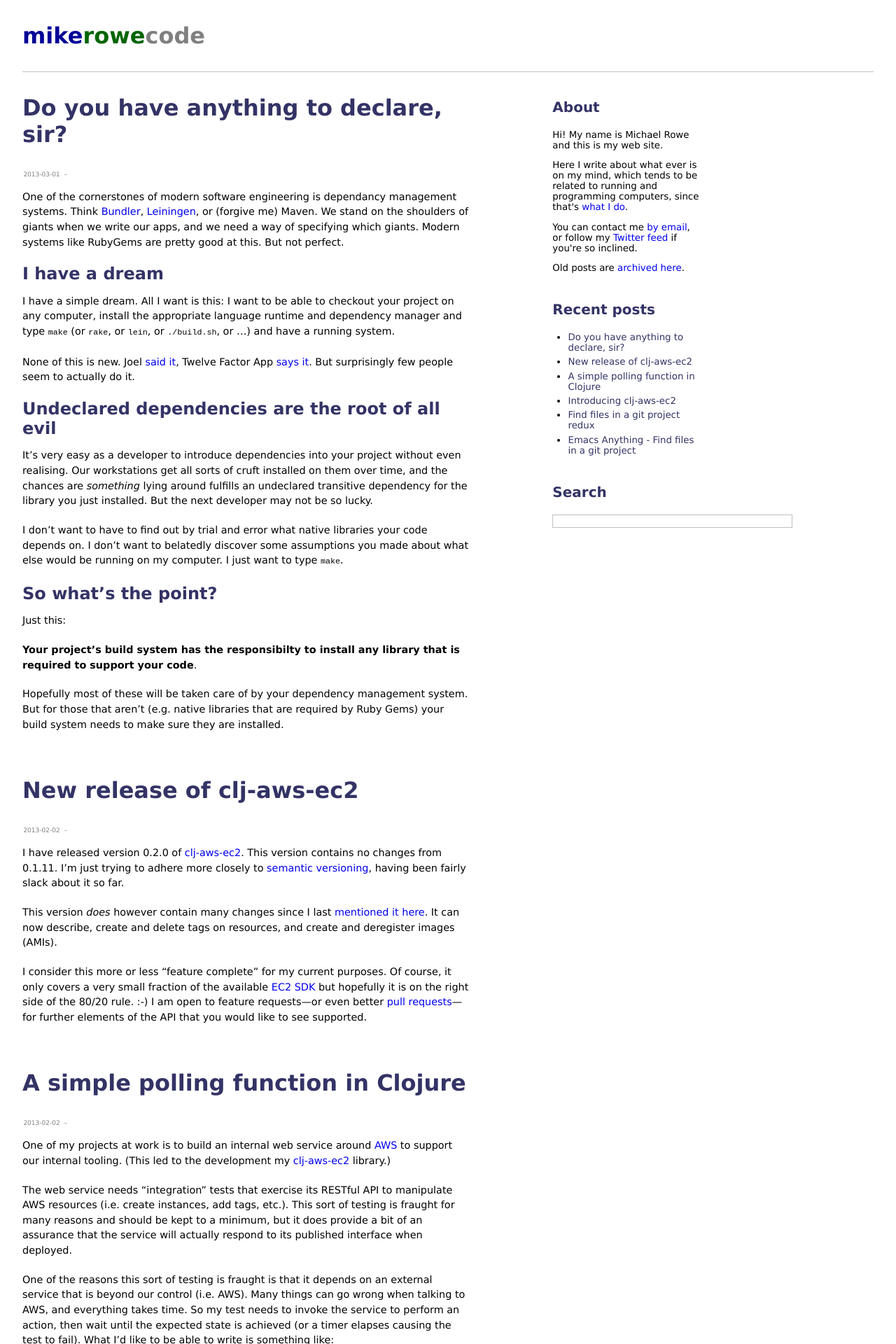
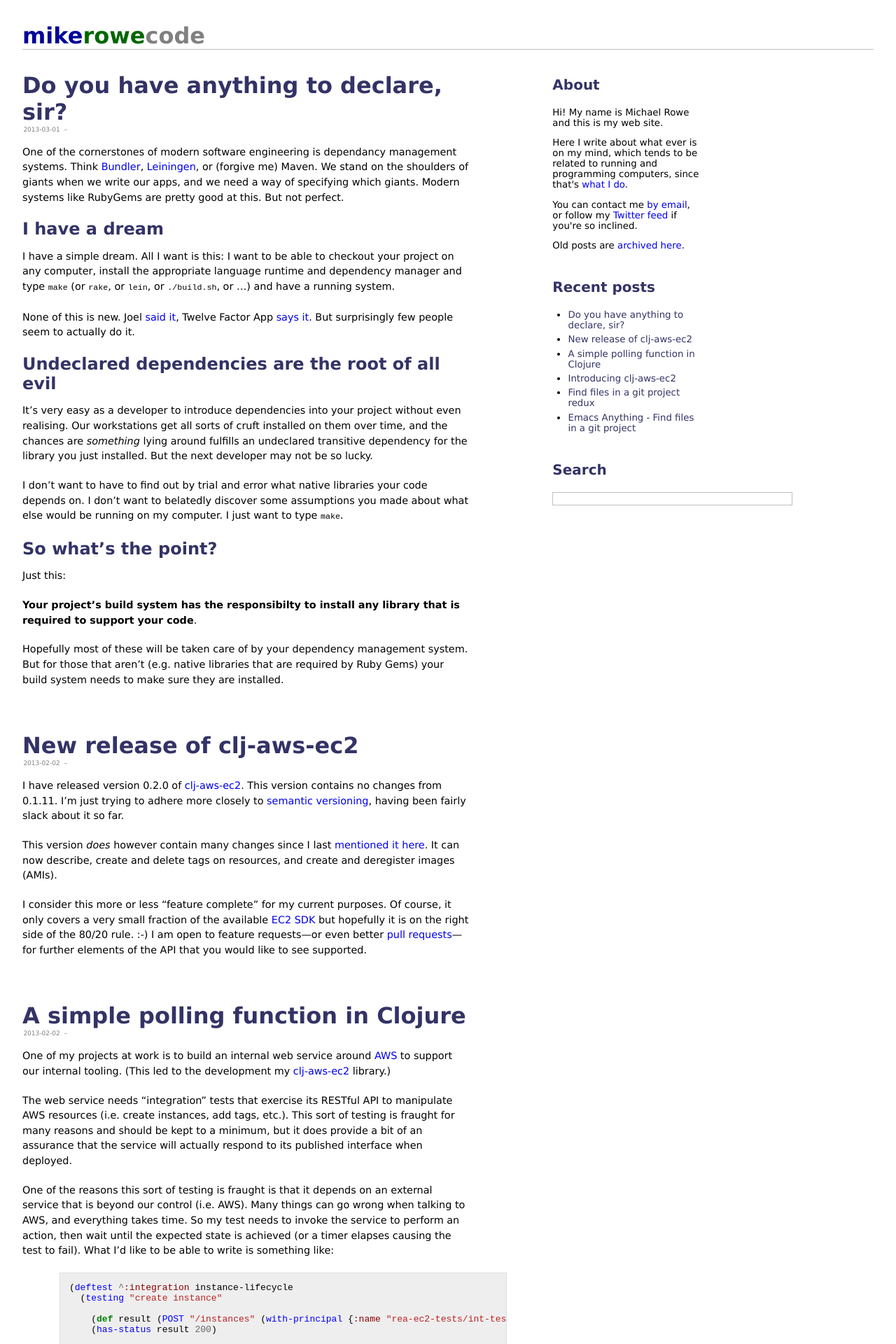
Before and after one commit to mrowe/mikerowecode.com, a Jekyll site: the page built from index.html, in a window 1280 px wide. Shown: the top 1920 px of the page at 70% size. Built offline with Jekyll 4.4.1, drawn with Linux system fonts in a browser that asks for light colours; Markdown is read by kramdown in place of the engine named in the settings; comment, search, counter and statistics services are not loaded.

Commit message:
... and fix h1 margin

```diff
--- a/css/style.css
+++ b/css/style.css
@@ -13,6 +13,10 @@ li a, li a:link, li a:visited {
   text-decoration: none;
   color: #336;
   margin: 0 0 1em 0;
+}
+
+h1, h1 a, h1 a:link, h1 a:visited {
+  margin-bottom: 0;
 }
 
 a img { border: 0; }
```
